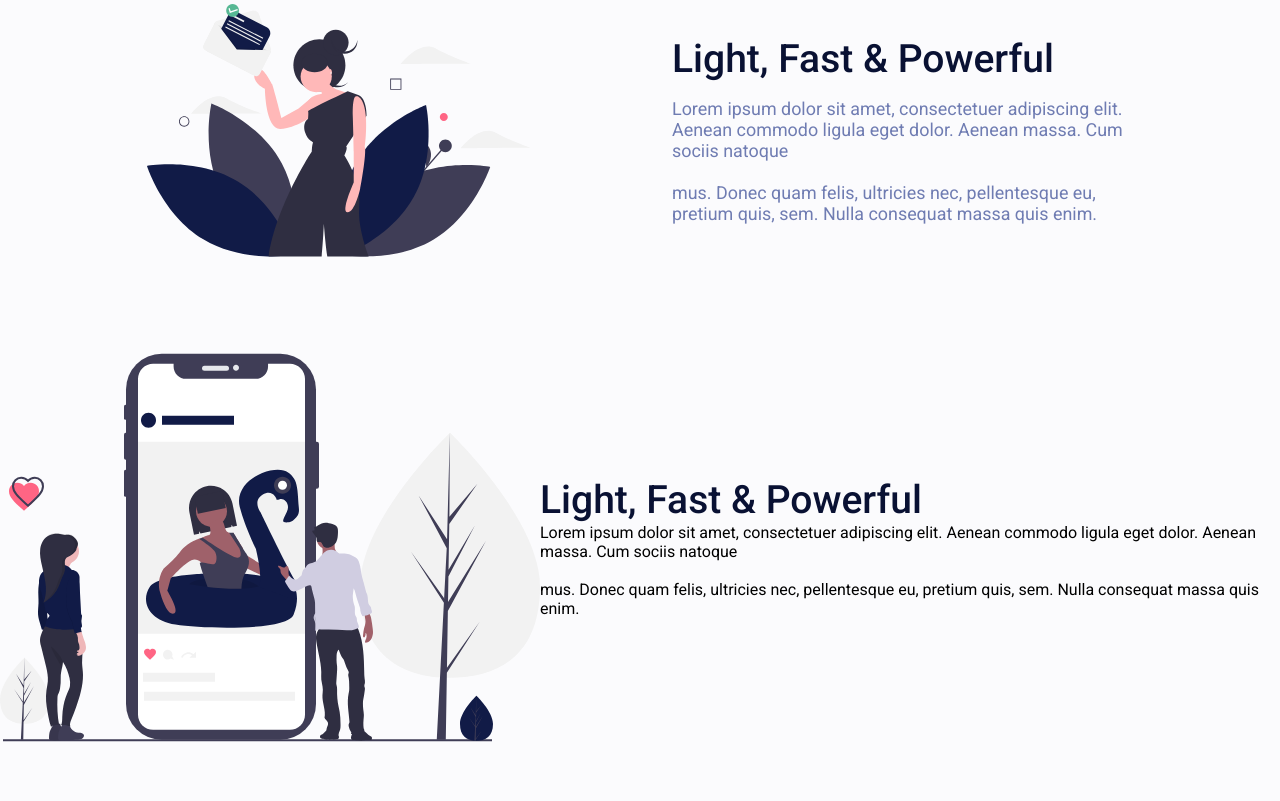
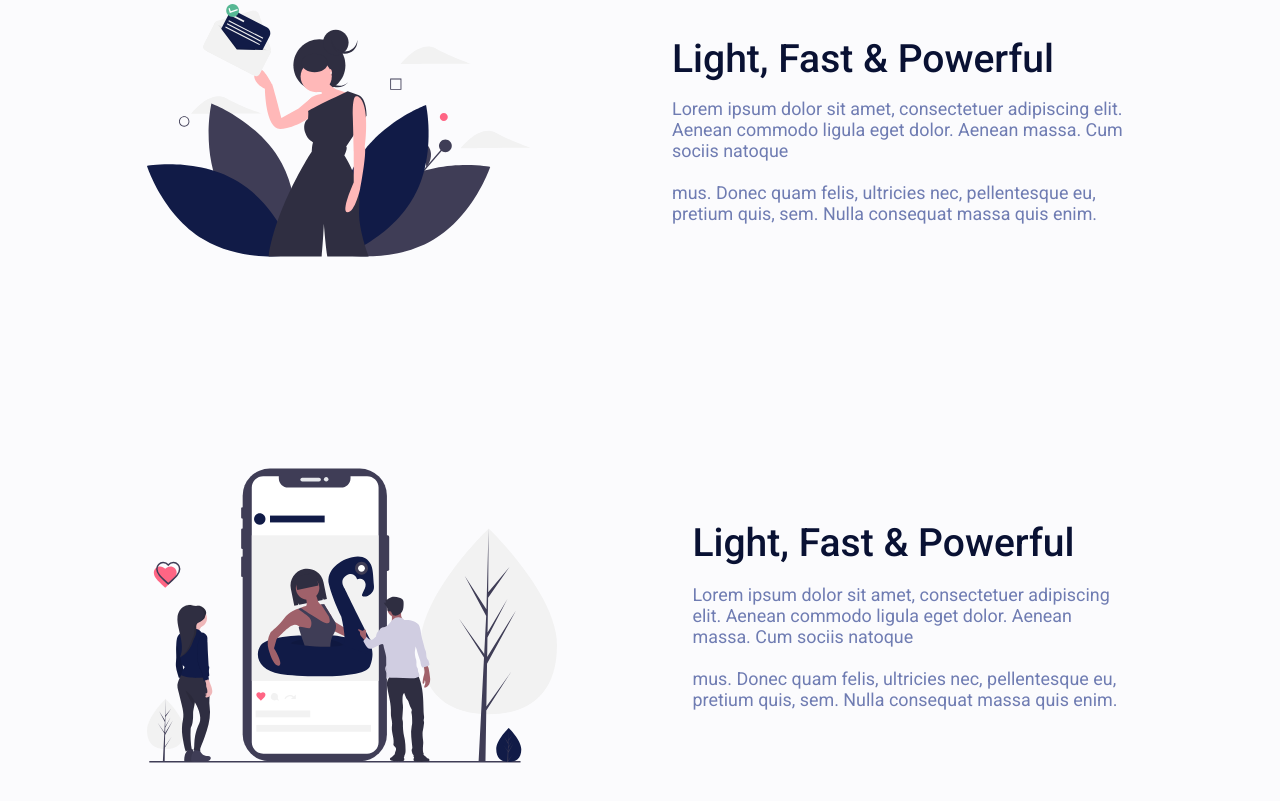
Before and after one commit to MarioMatsui/Landie, a plain HTML site: page index.html in a window 1280 px wide. Shown: the part 1765-2566 px from the top of the page. Before the commit the page ends 2507 px from the top, so only its background shows below. Drawn offline with Linux system fonts and the light colour scheme.

Commit message:
⚡: finish cellPark Section

```diff
--- a/styles/global.css
+++ b/styles/global.css
@@ -303,12 +303,27 @@ header button:hover {
     display: flex;
     justify-content: space-between;
     align-items: center;
+
+    padding: 9vw 11.5vw 7.5vw 11.5vw;
+}
+
+.cellParkSection img {
+    width: 32vw;
+    margin-right: 10.6vw;
 }
 
 .cellParkDetails h1 {
     font-size: 3.05vw;
     font-weight: 500;
     color: var(--blue900);
+
+    margin-bottom: 1.4vw;
+}
+
+.cellParkDetails p {
+    font-size: 1.4vw;
+    font-weight: 400;
+    color: var(--blue400);
 }
 
 /* Media queries */
```
